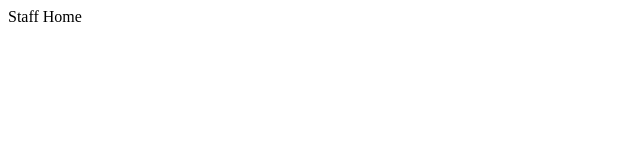
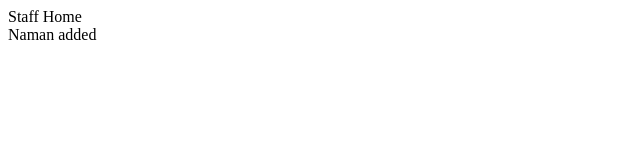
Before and after one commit to JBzZoN/Bookstack, a React (Vite) app in the folder client/: page /staff in a window 1280 px wide. Shown: the top 160 px of the page, without its empty margins (0-640 px from the left). Built offline with nearby package versions, Linux system fonts and the light colour scheme.

Commit message:
first commit

```diff
--- a/client/src/pages/staff/home/home.jsx
+++ b/client/src/pages/staff/home/home.jsx
@@ -5,6 +5,7 @@ function StaffHome() {
   return (
     <div>
       <div>Staff Home</div>
+      <div>Naman added</div>
       <Outlet/>
     </div>
   )
```
